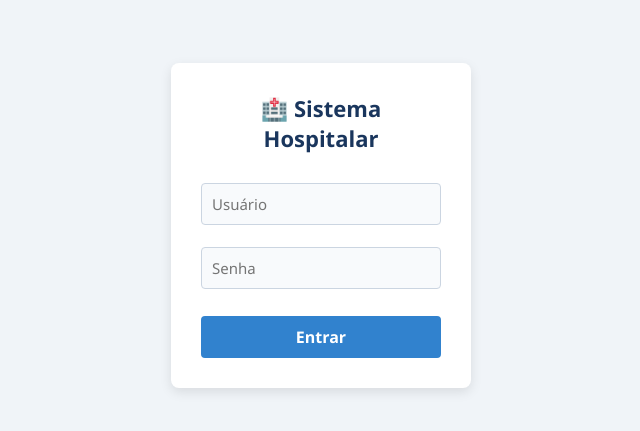
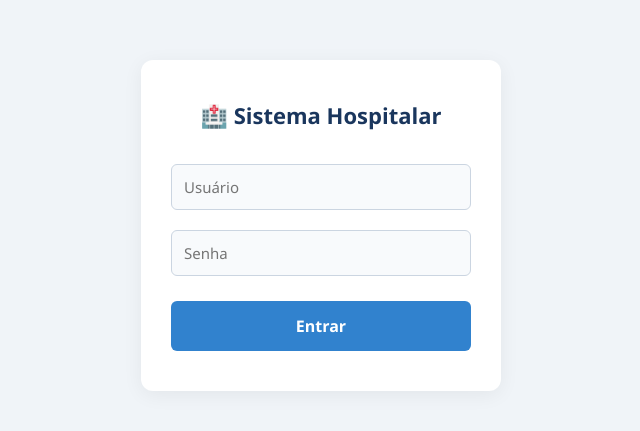
Before and after one commit to Star1902/Hospital-, a website: page frontend/index.html in a window 1280 px wide. Shown: the part 175-606 px from the top of the page, without its empty margins (319-959 px from the left). Drawn offline with Linux system fonts and the light colour scheme.

Commit message:
Update index.html

```diff
--- a/frontend/index.html
+++ b/frontend/index.html
@@ -5,15 +5,6 @@
 <meta name="viewport" content="width=device-width, initial-scale=1.0">
 <title>Sistema Hospitalar - Login</title>
 <link rel="stylesheet" href="/css/index.css">
-<style>
-  body { font-family: Arial, sans-serif; background-color: #f0f4f8; display: flex; justify-content: center; align-items: center; height: 100vh; margin: 0; }
-  .container { background: #ffffff; padding: 30px; border-radius: 8px; box-shadow: 0 4px 12px rgba(0,0,0,0.1); text-align: center; width: 300px; }
-  h2 { margin-bottom: 20px; color: #1a365d; }
-  input { width: 100%; padding: 10px; margin-bottom: 12px; border: 1px solid #cbd5e1; border-radius: 4px; box-sizing: border-box; }
-  button { width: 100%; padding: 10px; background-color: #3182ce; color: white; border: none; border-radius: 4px; font-weight: bold; cursor: pointer; }
-  button:hover { background-color: #2b6cb0; }
-  #mensagem-erro { color: #e53e3e; font-size: 13px; margin-top: 10px; display: none; }
-</style>
 </head>
 <body>
 <div class="container">
```
